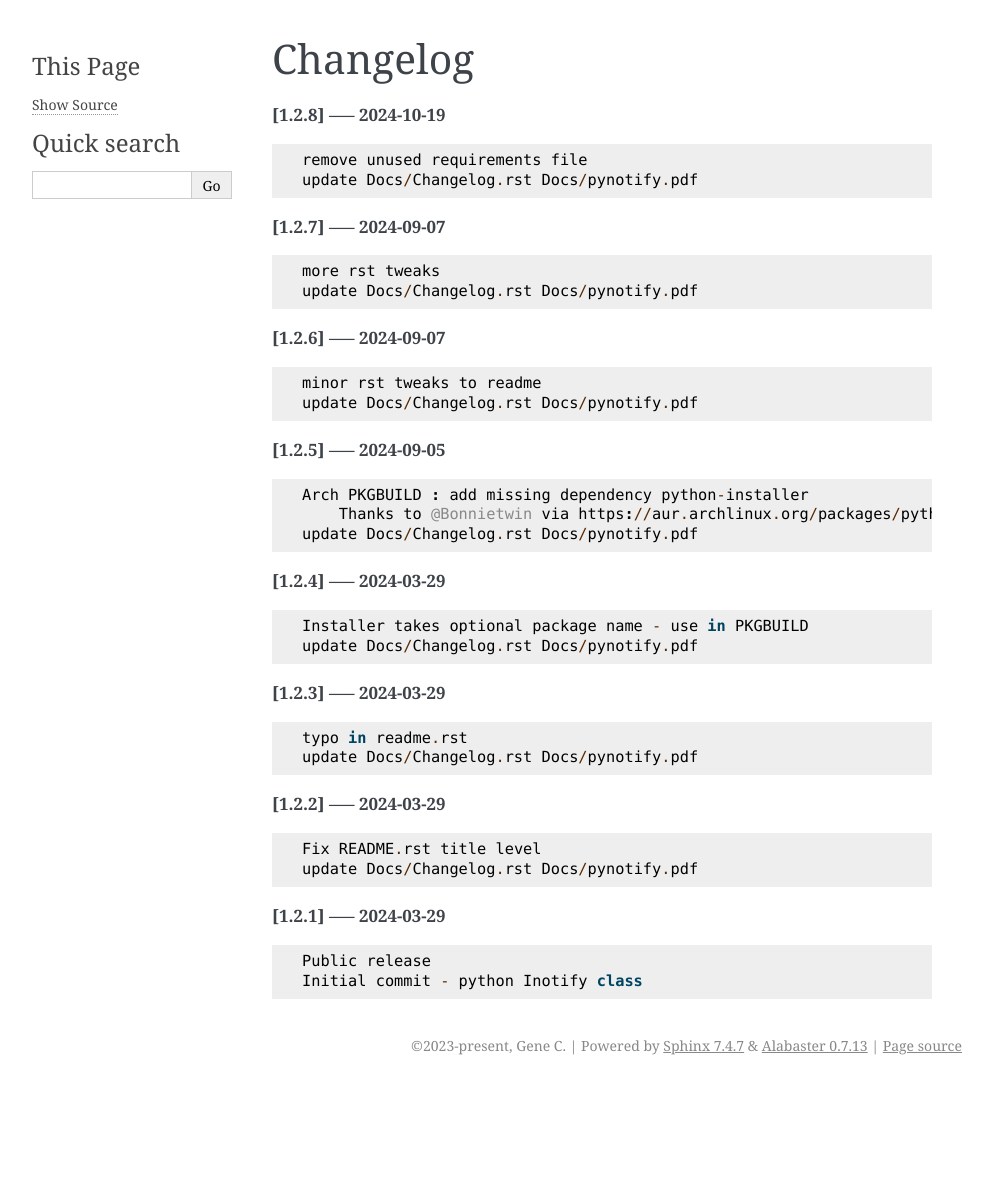
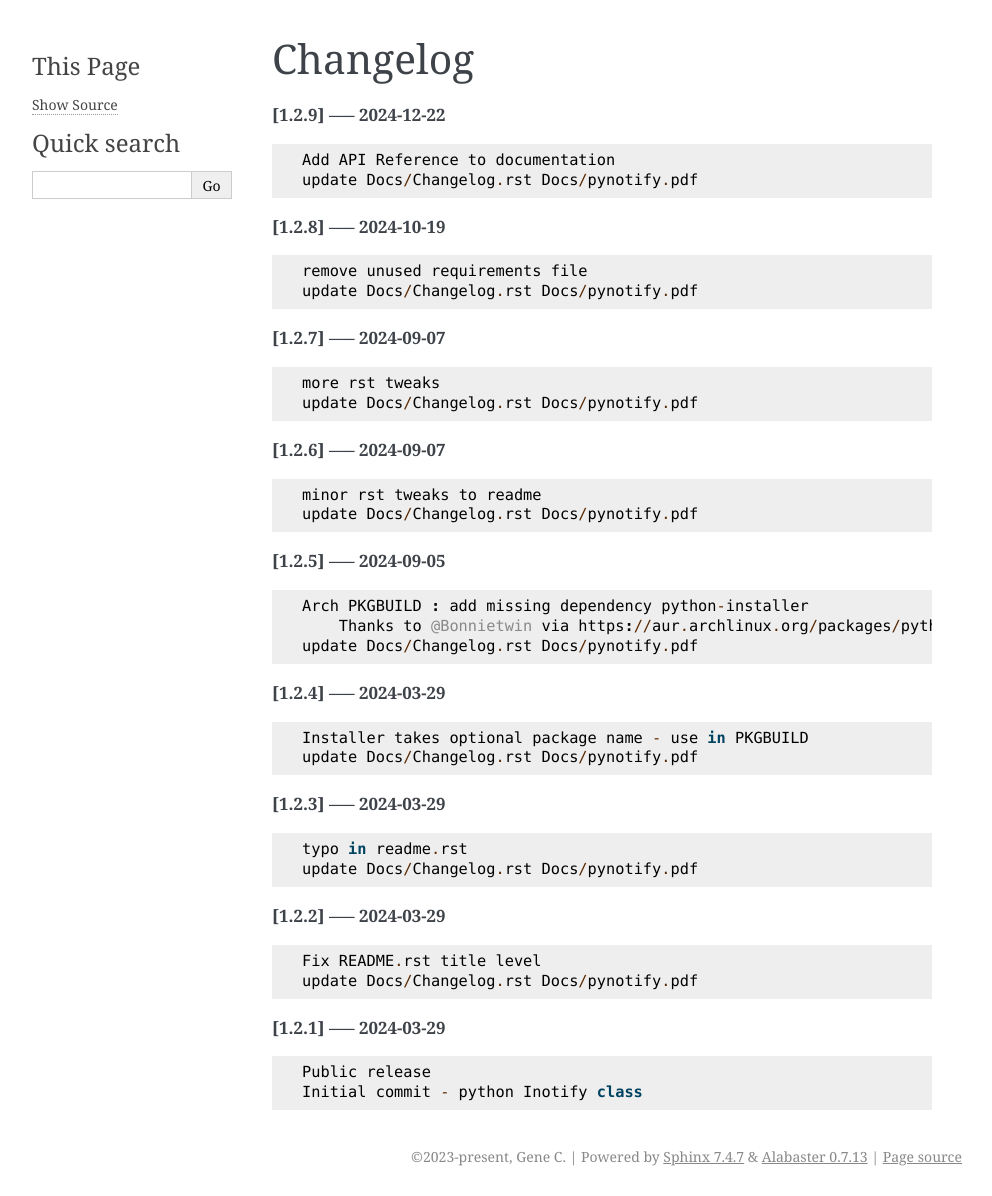
Before and after one commit to gene-git/pynotify, a Sphinx documentation site: the page built from Docs/Changelog.rst, in a window 1280 px wide. Shown: the whole page, without its empty margins (148-1140 px from the left). Built offline with Sphinx 7.4.7, drawn with Linux system fonts in a browser that asks for light colours; before the commit the page ends 1085 px from its top, so only the background shows below that.

Commit message:
update Docs/Changelog.rst Docs/pynotify.pdf

```diff
--- a/Docs/Changelog.rst
+++ b/Docs/Changelog.rst
@@ -1,5 +1,11 @@
 Changelog
 =========
+
+**[1.2.9] ----- 2024-12-22** ::
+
+	    Add API Reference to documentation
+	    update Docs/Changelog.rst Docs/pynotify.pdf
+
 
 **[1.2.8] ----- 2024-10-19** ::
 
```
Also changed, not shown: 1 other file.
